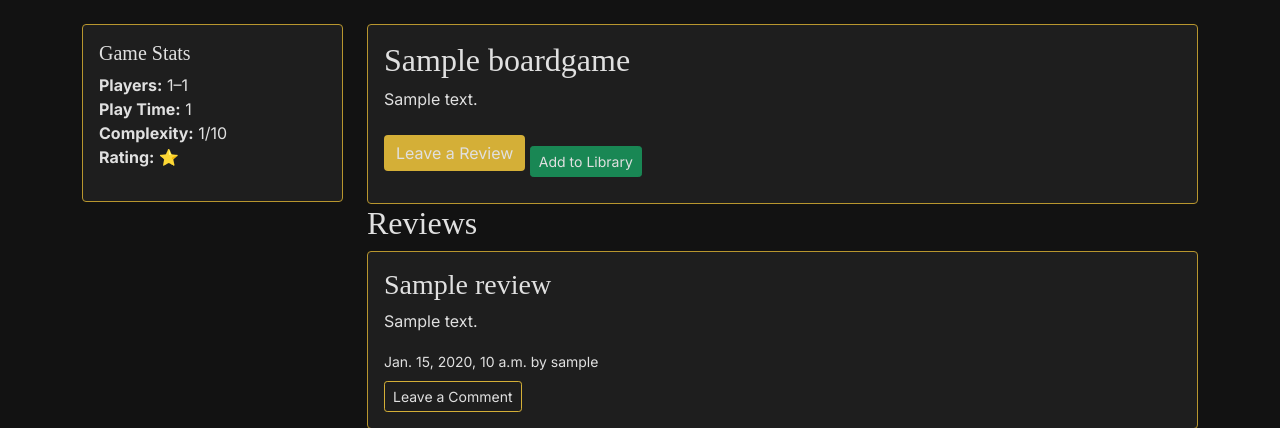
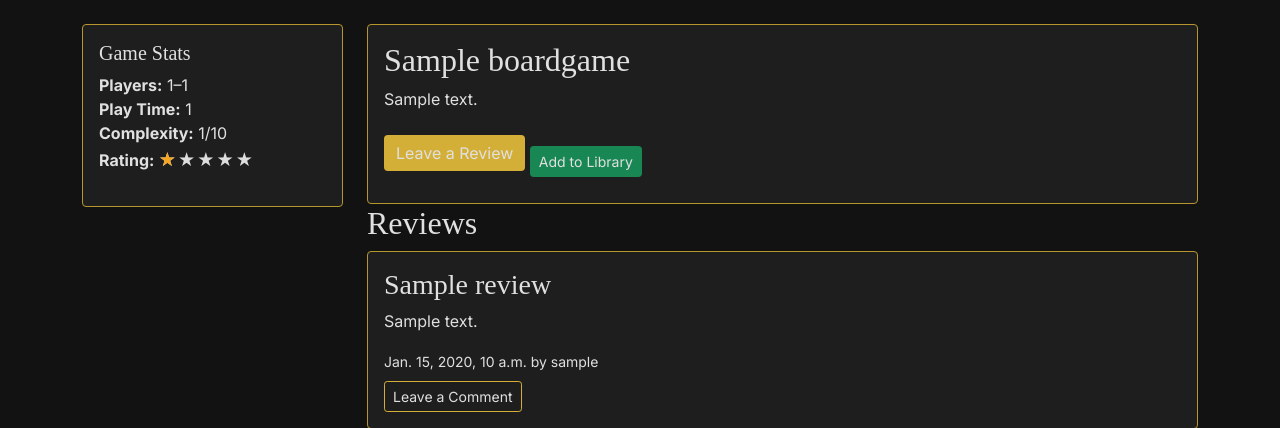
Before and after one commit to Gruheem/milestone-project-3, a Django app: a page that uses game_list/templates/game_list/game_detail.html in a window 1280 px wide. Shown: the part 56-484 px from the top of the page. Run offline with Django 5.2, Linux system fonts and the light colour scheme; tables that the repository leaves empty hold one stand-in row (values such as "Sample post"); some libraries are stand-ins or nearby versions; some web fonts are replaced.

Commit message:
Add Game Rating Score

```diff
--- a/game_list/templates/game_list/game_detail.html
+++ b/game_list/templates/game_list/game_detail.html
@@ -1,4 +1,4 @@
-{% extends "base.html" %} {% load static %} {% load crispy_forms_tags %} {% block content %}
+{% extends "base.html" %} {% load static %} {% load crispy_forms_tags %} {% load game_extras %} {% block content %}
 <div class="container mt-4">
   <div class="row">
     <!-- LEFT: Sticky Stats -->
@@ -10,13 +10,22 @@
             <ul class="list-unstyled">
               <li>
                 <strong>Players:</strong>
-                {{boardgame.min_players}}–{{boardgame.max_players }}
+                {{ boardgame.min_players }}–{{ boardgame.max_players }}
               </li>
               <li><strong>Play Time:</strong> {{ boardgame.play_time }}</li>
               <li>
                 <strong>Complexity:</strong> {{ boardgame.complexity }}/10
               </li>
-              <li><strong>Rating:</strong> ⭐ {{ boardgame.rating }}</li>
+              <li>
+                <strong>Rating:</strong> {% if avg_rating %}
+                <div class="star-bar" title="{{ avg_rating|floatformat:1 }}/5">
+                  <div
+                    class="star-fill"
+                    style="width: {{ avg_rating|rating_percent }}%"
+                  ></div>
+                </div>
+                {% else %} No ratings yet {% endif %}
+              </li>
             </ul>
           </div>
         </div>
@@ -109,13 +118,14 @@
         data-review-rating="{{ review.rating }}"
       >
         <div class="card-body">
+
+          {% if not review.approved and review.author == user %}
+          <p class="approval">Review Awaiting Approval</p>
+          {% endif %}
+
           <h3>{{ review.title }}</h3>
           <p>{{ review.content|safe }}</p>
           <small>{{ review.created_at }} by {{ review.author }}</small>
-
-          {% if not review.approved and review.author == user %}
-          <p class="approval">This review is awaiting approval</p>
-          {% endif %}
 
           <div class="mt-2 d-flex gap-2">
             {% if user.is_authenticated %}
@@ -203,12 +213,13 @@
             data-comment-content="{{ comment.content|escapejs }}"
           >
             <div class="card-body">
+
+              {% if not comment.approved and comment.author == user %}
+                <p class="my-2">Comment Awaiting Approval</p>
+              {% endif %}
+
               <p class="mb-2">{{ comment.content|safe }}</p>
               <small>{{ comment.created_at }} by {{ comment.author }}</small>
-
-              {% if not comment.approved and comment.author == user %}
-              <p class="my-2">This comment is awaiting approval</p>
-              {% endif %}
 
               <div class="mt-2 d-flex gap-2">
                 {% if user.is_authenticated and user.id == comment.author.id %}
--- /dev/null
+++ b/game_list/templatetags/game_extras.py
@@ -0,0 +1,8 @@
+from django import template
+
+register = template.Library()
+
+# Custom template filter to convert a rating out of 5 into a percentage for star display.
+@register.filter
+def rating_percent(value):
+    return round((value / 5) * 100, 1)
--- a/game_list/views.py
+++ b/game_list/views.py
@@ -1,6 +1,8 @@
 from django.shortcuts import get_object_or_404, render
 from django.views import generic
 from django.contrib.auth.decorators import login_required
+from django.db.models import Avg
+from review_comment import models
 from .forms import BoardGameForm, GameFilterForm
 from review_comment.models import Comment, Review
 from .models import BoardGame
@@ -35,7 +37,8 @@ class GameList(generic.ListView):
             if genre:
                 queryset = queryset.filter(genre_id=genre)
 
-        return queryset
+        # returns set of BoardGame objects with extra 'field' avg_rating.
+        return queryset.annotate(avg_rating=Avg('reviews__rating'))
 
     # Gets and Extends the context data of our Generic ListView to include the form in the template.
     def get_context_data(self, **kwargs):
@@ -112,6 +115,8 @@ def game_detail(request, title):
     queryset = BoardGame.objects.filter(approved=True)
     boardgame = get_object_or_404(queryset, title=title)
 
+    avg_rating = boardgame.reviews.filter(approved=True).aggregate(Avg('rating'))['rating__avg']
+
     # Get approved reviews and pending reviews for the current user, then combine them and order by creation date.
     approved_reviews = boardgame.reviews.filter(approved=True).order_by('-created_at')
     if request.user.is_authenticated:
@@ -161,6 +166,7 @@ def game_detail(request, title):
             "reviews": reviews,
             "review_form": review_form,
             "comment_form": comment_form,
+            "avg_rating": avg_rating,
         }
     )
 
--- a/static/css/styles.css
+++ b/static/css/styles.css
@@ -115,3 +115,30 @@ nav a:hover,
     grid-template-columns: repeat(3, 1fr);
     gap: 0.5rem;
 }
+
+/* Star Bar */
+.star-bar {
+    position: relative;
+    display: inline-block;
+    font-size: 1.2rem;
+    color: #ddd;
+    letter-spacing: 2px;
+}
+
+.star-bar::before {
+    content: '★★★★★';
+    color: #ddd;  /* empty stars */
+}
+
+.star-fill {
+    position: absolute;
+    top: 0;
+    left: 0;
+    overflow: hidden;
+    white-space: nowrap;
+    color: #f5a623;  /* filled colour — swap for your amber */
+}
+
+.star-fill::before {
+    content: '★★★★★';
+}
```
Also changed, not shown: game_list/templates/game_list/index.html (+10 -1 lines), game_list/templatetags/__init__.py (added).
